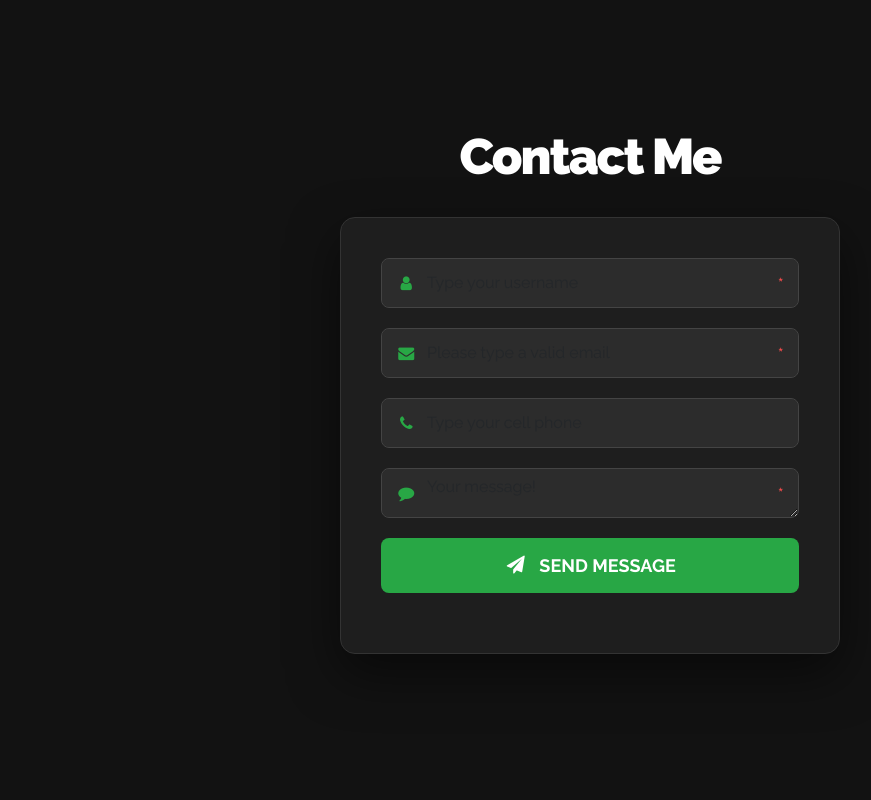
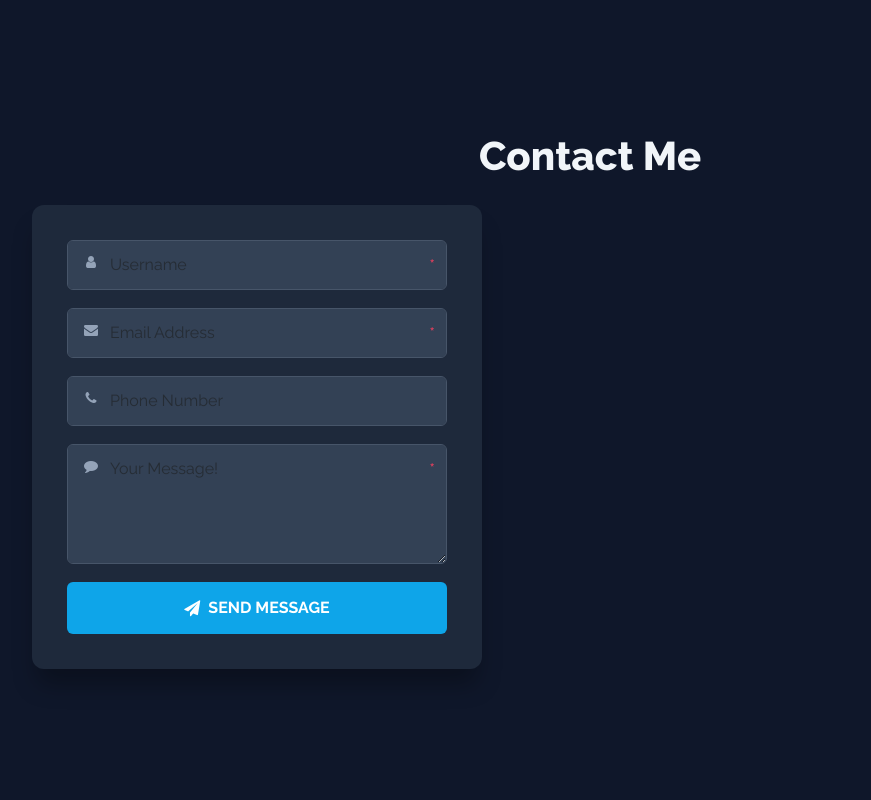
Before and after one commit to breskella/contact-form, a PHP site: page / in a window 1280 px wide. Shown: the whole page, without its empty margins (50-921 px from the left). Run offline with PHP 8.4, Linux system fonts and the light colour scheme.

Commit message:
Upgrade UI to Modern Dark Mode

```diff
--- a/css/contact.css
+++ b/css/contact.css
@@ -1,101 +1,92 @@
-/* الخلفية العامة */
 body {
-    background-color: #121212;
+    background-color: #0f172a; /* كحلي غامق هادي */
     font-family: 'Raleway', sans-serif;
     display: flex;
+    justify-content: center;
     align-items: center;
-    justify-content: center;
     min-height: 100vh;
     margin: 0;
 }
 
 h1 {
-    font-weight: 900;
-    font-size: 50px;
-    letter-spacing: -2px;
-    color: #ffffff;
+    color: #f1f5f9;
+    font-weight: 800;
+    margin-bottom: 25px;
     text-align: center;
-    margin-bottom: 30px;
 }
 
 .contact-form {
-    background-color: #1e1e1e;
-    padding: 40px;
-    border-radius: 15px;
-    max-width: 500px;
+    background: #1e293b; /* لون Slate Navy */
+    padding: 35px;
+    border-radius: 12px;
+    box-shadow: 0 20px 25px -5px rgba(0, 0, 0, 0.3);
     width: 100%;
-    margin: 20px auto;
-    box-shadow: 0 20px 50px rgba(0, 0, 0, 0.5);
-    border: 1px solid #333;
+    max-width: 450px;
 }
 
-/* أهم جزء: الحاوية لازم تكون relative */
 .form-group {
     position: relative;
-    margin-bottom: 20px;
+    margin-bottom: 18px;
 }
 
-.contact-form .form-control {
-    background-color: #2c2c2c;
-    border: 1px solid #444;
-    color: #fff;
-    padding-left: 45px; /* مساحة للأيقونة */
-    height: 50px;
-    border-radius: 8px;
+.form-control {
+    background-color: #334155 !important;
+    border: 1px solid #475569 !important;
+    color: #fff !important;
+    padding: 12px 15px 12px 42px !important; /* مسافة للأيقونة */
+    border-radius: 6px;
     width: 100%;
+    transition: 0.3s;
 }
 
-.contact-form .form-control:focus {
-    background-color: #333;
-    border-color: #28a745;
-    box-shadow: none;
+.form-control:focus {
+    border-color: #38bdf8 !important; /* لون سماوي هادي عند الضغط */
     outline: none;
+    background-color: #3d4b5f !important;
 }
 
-/* تثبيت الأيقونات جوه الحقول */
-.form-group i:not(.fa-send) {
+/* الأيقونات - مكانها بالمللي */
+.form-group i {
     position: absolute;
     left: 15px;
-    top: 17px;
-    color: #28a745;
-    z-index: 5;
-    pointer-events: none; /* عشان ميعطلش الكتابة */
+    top: 15px;
+    color: #94a3b8;
+    font-size: 14px;
 }
 
-/* النجمة الحمراء */
+/* أيقونة الرسالة */
+textarea.form-control {
+    height: 120px !important;
+    padding-top: 12px !important;
+}
+
+/* النجمة */
 .asterisx {
     position: absolute;
-    right: 15px;
+    right: 12px;
     top: 12px;
-    color: #ff4d4d;
-    font-size: 20px;
-    z-index: 5;
+    color: #f43f5e;
+    font-size: 18px;
 }
 
-/* زر الإرسال الجديد */
-.btn-success {
-    background-color: #28a745;
+/* الزرار - تصميم شيك ومودرن */
+.btn-send {
+    background-color: #0ea5e9; /* لون أزرق مريح للعين */
+    color: white;
     border: none;
+    padding: 14px;
     width: 100%;
-    height: 55px;
-    color: #fff;
-    font-size: 18px;
-    font-weight: bold;
-    border-radius: 8px;
+    border-radius: 6px;
+    font-weight: 700;
+    cursor: pointer;
     display: flex;
     align-items: center;
     justify-content: center;
-    gap: 12px; /* مسافة بين الأيقونة والكلام */
+    gap: 8px;
     transition: 0.3s;
-    cursor: pointer;
 }
 
-.btn-success i {
-    position: static !important; /* لغينا أي وضع قديم */
-    font-size: 18px;
-}
-
-.btn-success:hover {
-    background-color: #218838;
+.btn-send:hover {
+    background-color: #0284c7;
     transform: translateY(-2px);
 }
--- a/index.html
+++ b/index.html
@@ -1,51 +1,52 @@
 <!DOCTYPE html>
 <html lang="en">
+
 <head>
     <meta charset="UTF-8">
     <meta http-equiv="X-UA-Compatible" content="IE=edge">
     <meta name="viewport" content="width=device-width, initial-scale=1">
 
     <title>Contact Me | Professional Portfolio</title>
-    <link rel="stylesheet" href="css/bootstrap.min.css"/>
-    <link rel="stylesheet" href="css/contact.css"/>
-    <link rel="stylesheet" href="css/font-awesome.min.css"/>
+    <link rel="stylesheet" href="css/bootstrap.min.css" />
+    <link rel="stylesheet" href="css/contact.css" />
+    <link rel="stylesheet" href="css/font-awesome.min.css" />
 
-    <link href="https://fonts.googleapis.com/css2?family=Raleway:wght@100..900&family=Roboto:wght@100..900&display=swap" rel="stylesheet">
+    <link href="https://fonts.googleapis.com/css2?family=Raleway:wght@100..900&family=Roboto:wght@100..900&display=swap"
+        rel="stylesheet">
 </head>
+
 <body>
 
     <div class="container">
     <h1 class="text-center">Contact Me</h1>
-
     <form class="contact-form" action="#" method="POST">
 
         <div class="form-group">
             <i class="fa fa-user fa-fw"></i>
-                <input class="username form-control" type="text" name="username" placeholder="Type your username" required>
+            <input class="form-control" type="text" placeholder="Username" required>
             <span class="asterisx">*</span>
         </div>
 
         <div class="form-group">
             <i class="fa fa-envelope fa-fw"></i>
-                <input class="email form-control" type="email" name="email" placeholder="Please type a valid email" required>
+            <input class="form-control" type="email" placeholder="Email Address" required>
             <span class="asterisx">*</span>
         </div>
 
         <div class="form-group">
             <i class="fa fa-phone fa-fw"></i>
-                <input class="form-control" type="tel" name="cellphone" placeholder="Type your cell phone">
+            <input class="form-control" type="tel" placeholder="Phone Number">
         </div>
 
         <div class="form-group">
-                <i class="fa fa-comment fa-fw"></i> <textarea class="message form-control" name="message" placeholder="Your message!"></textarea>
+            <i class="fa fa-comment fa-fw"></i>
+            <textarea class="form-control" placeholder="Your Message!"></textarea>
             <span class="asterisx">*</span>
         </div>
 
-            <div class="form-group">
-                <button type="submit" class="btn btn-success">
-                    <i class="fa fa-send fa-fw"></i> SEND MESSAGE
+        <button type="submit" class="btn-send">
+            <i class="fa fa-send"></i> SEND MESSAGE
         </button>
-            </div>
 
     </form>
 </div>
@@ -54,4 +55,5 @@
     <script src="js/bootstrap.min.js"></script>
     <script src="js/custom.js"></script>
 </body>
+
 </html>
```
Lines whose indentation alone changed are shown as unchanged.
